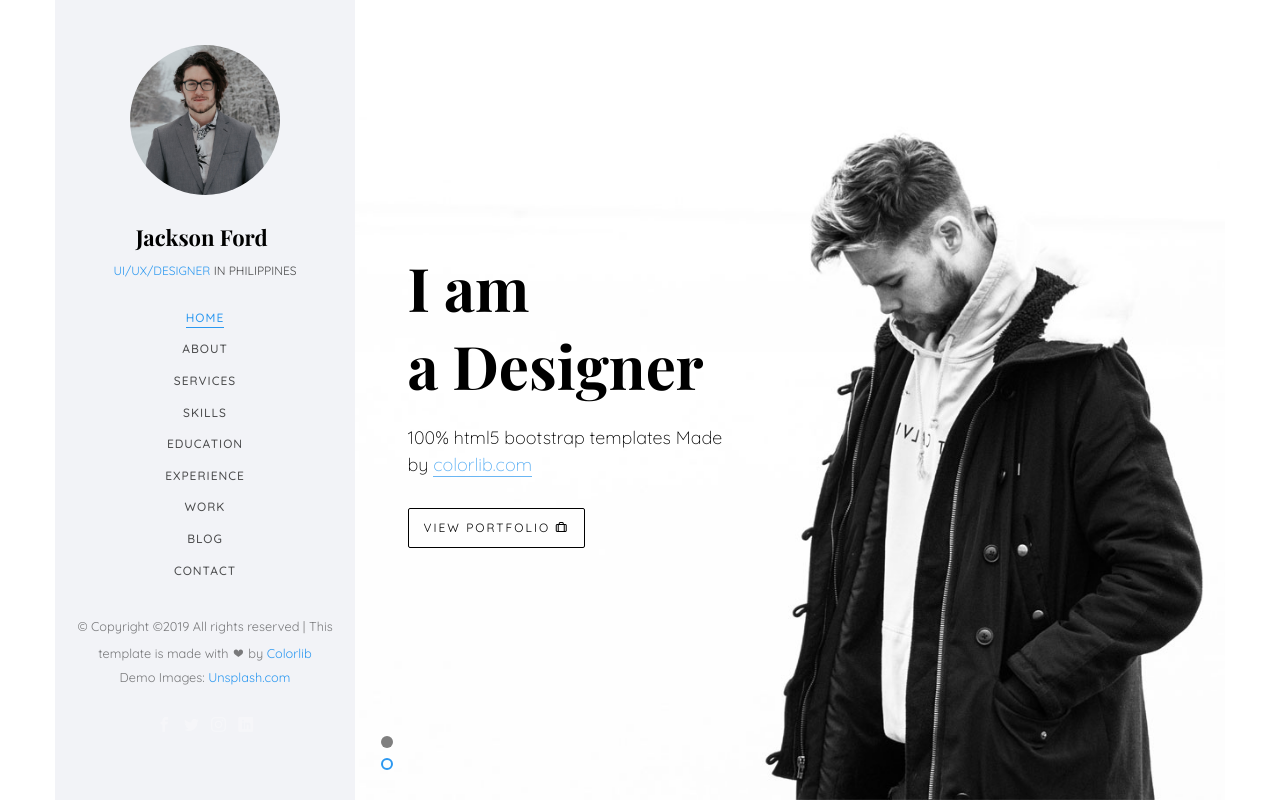
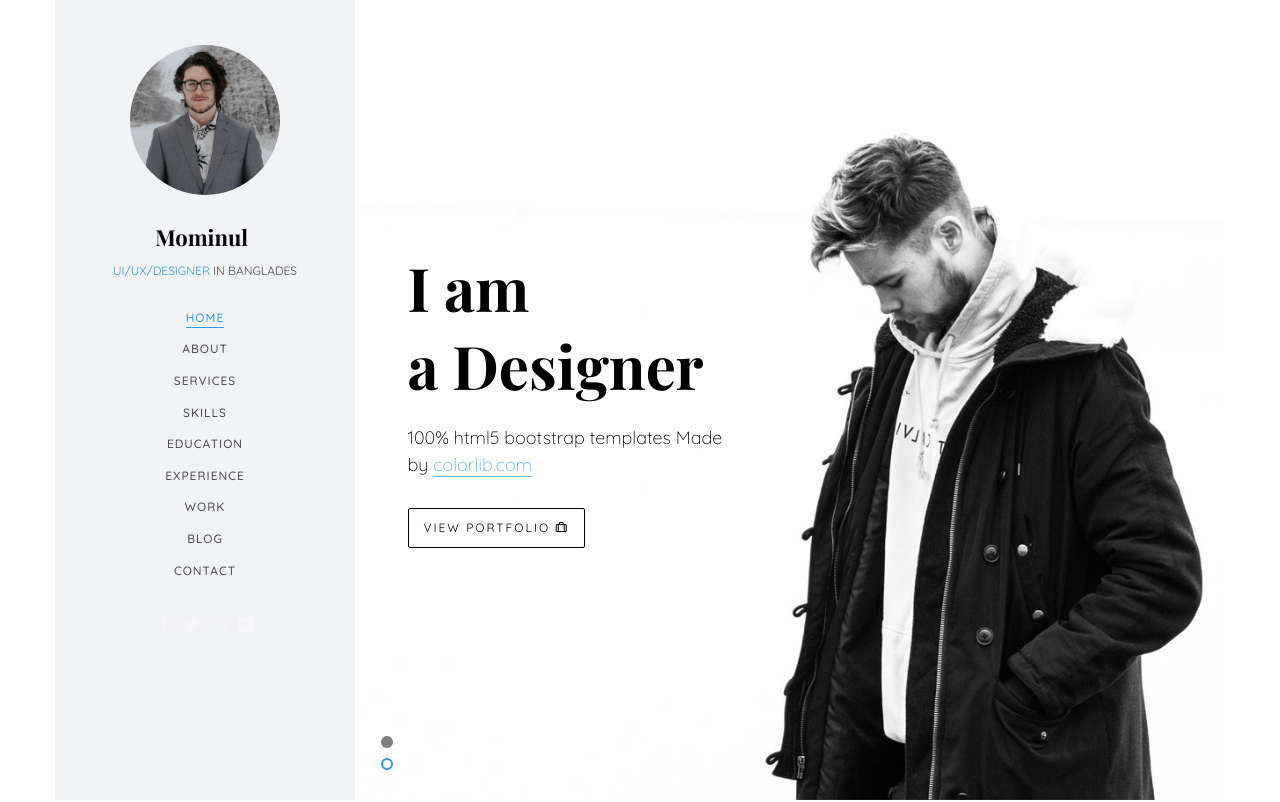
Before and after one commit to imomins/mominbd.github.io, a plain HTML site: page index.html in a window 1280 px wide. Shown: the top 802 px of the page. Drawn offline with nearby package versions, Linux system fonts and the light colour scheme; files whose address does not match are found by name; a web font is replaced by a local one.

Commit message:
Update index.html
editng

```diff
--- a/index.html
+++ b/index.html
@@ -3,7 +3,7 @@
 	<head>
 	<meta charset="utf-8">
 	<meta http-equiv="X-UA-Compatible" content="IE=edge">
-	<title>Jackson Template</title>
+	<title>Mominul Islam</title>
 	<meta name="viewport" content="width=device-width, initial-scale=1">
 	<meta name="description" content="" />
 	<meta name="keywords" content="" />
@@ -57,8 +57,8 @@
 		<aside id="colorlib-aside" role="complementary" class="border js-fullheight">
 			<div class="text-center">
 				<div class="author-img" style="background-image: url(images/about.jpg);"></div>
-				<h1 id="colorlib-logo"><a href="index.html">Jackson Ford</a></h1>
-				<span class="position"><a href="#">UI/UX/Designer</a> in Philippines</span>
+				<h1 id="colorlib-logo"><a href="index.html">Mominul</a></h1>
+				<span class="position"><a href="#">UI/UX/Designer</a> in Banglades</span>
 			</div>
 			<nav id="colorlib-main-menu" role="navigation" class="navbar">
 				<div id="navbar" class="collapse">
@@ -77,9 +77,7 @@
 			</nav>
 
 			<div class="colorlib-footer">
-				<p><small>&copy; <!-- Link back to Colorlib can't be removed. Template is licensed under CC BY 3.0. -->
-Copyright &copy;<script>document.write(new Date().getFullYear());</script> All rights reserved | This template is made with <i class="icon-heart" aria-hidden="true"></i> by <a href="https://colorlib.com" target="_blank">Colorlib</a>
-<!-- Link back to Colorlib can't be removed. Template is licensed under CC BY 3.0. --> </span> <span>Demo Images: <a href="https://unsplash.com/" target="_blank">Unsplash.com</a></span></small></p>
+
 				<ul>
 					<li><a href="#"><i class="icon-facebook2"></i></a></li>
 					<li><a href="#"><i class="icon-twitter2"></i></a></li>
```
